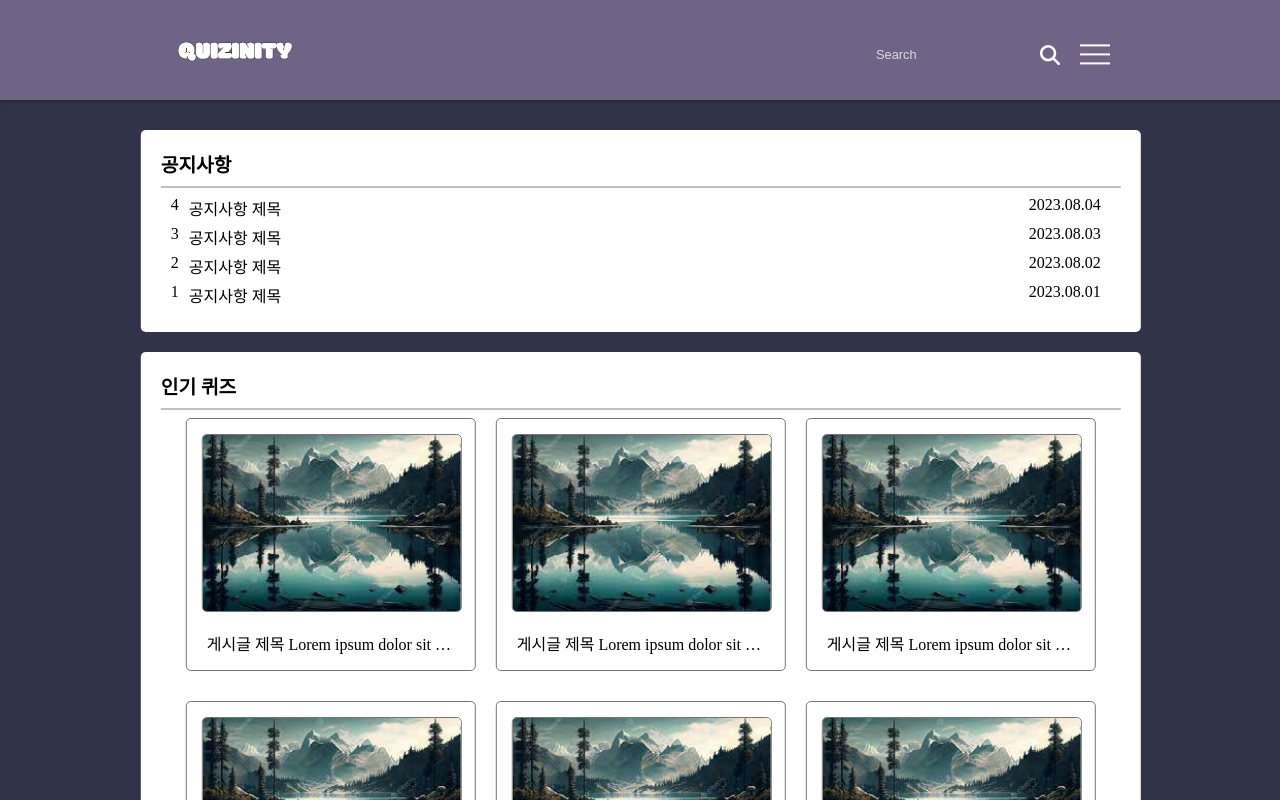
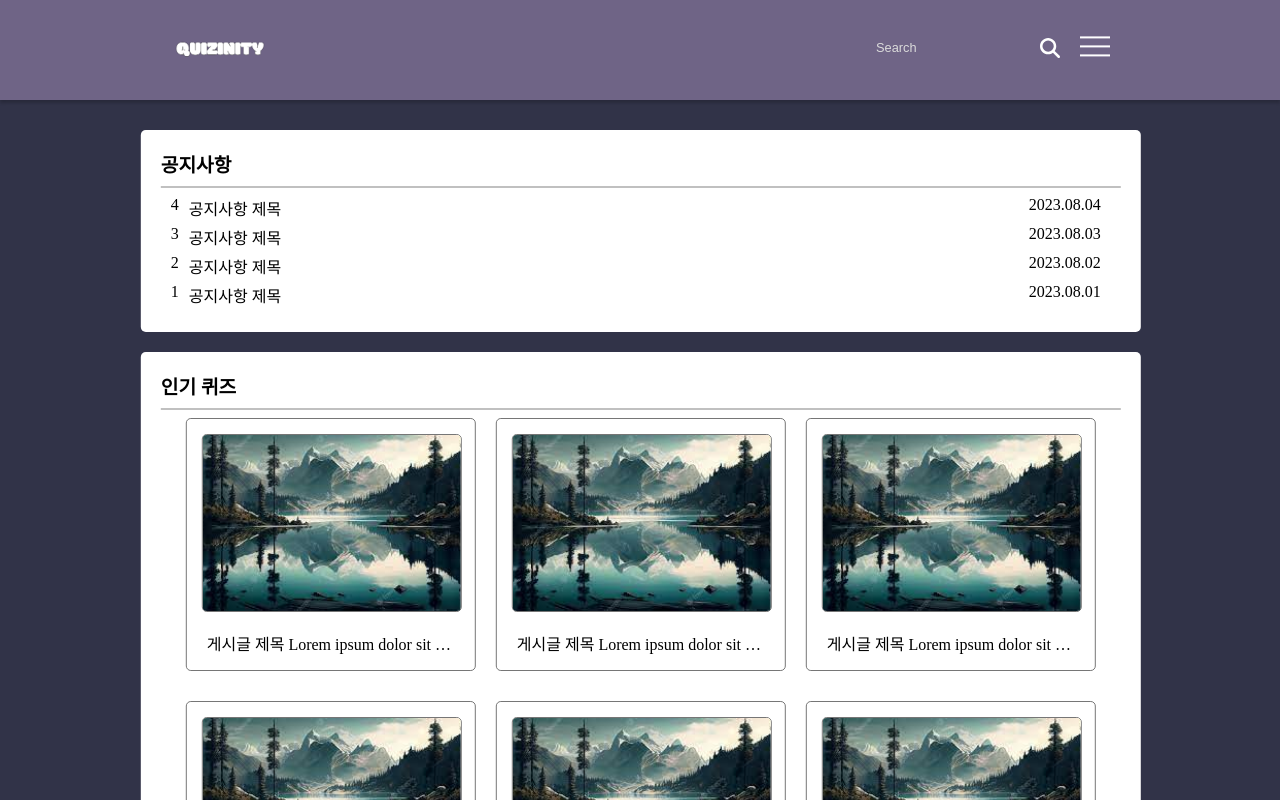
Before and after one commit to Quizinity/FrontEnd, a plain HTML site: page index.html in a window 1280 px wide. Shown: the top 800 px of the page. Drawn offline with Linux system fonts and the light colour scheme; a web font is replaced by a local one.

Commit message:
🚑 (0808) logo position

```diff
--- a/css/menubar.css
+++ b/css/menubar.css
@@ -105,8 +105,9 @@
 }
 
 .logo img {
-    width: 130px;
+    width: 100px;
     height: auto;
+    transform: translateY(10%);
 }
 
 .menu-group > input {
```
